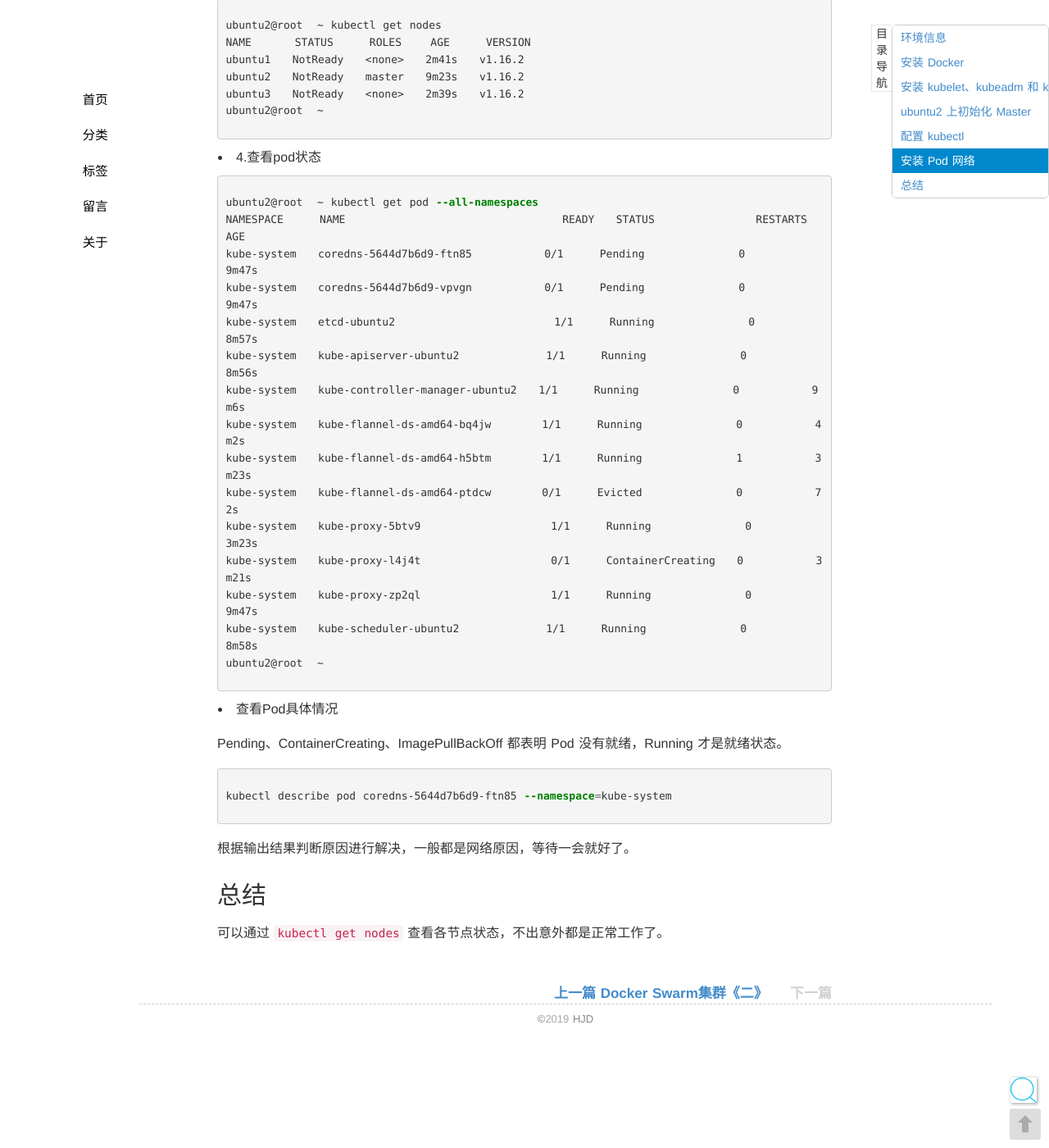
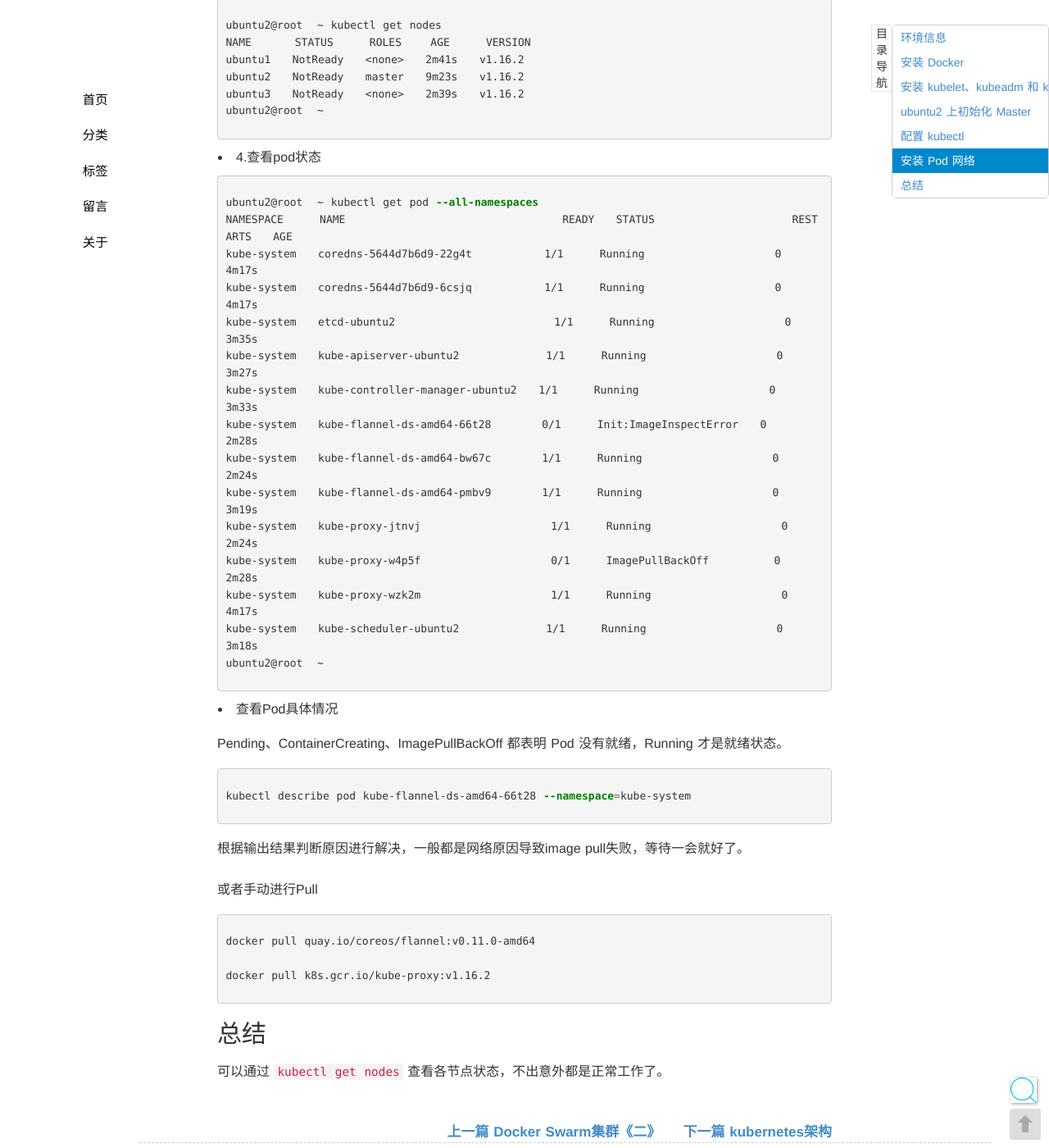
Before and after one commit to seekplum/seekplum.github.io, a Jekyll site: the page built from _posts/2019-10-22-deploy-kubernetes-cluster.md, in a window 1280 px wide and 1400 px high, scrolled down 2246 px. Shown: the whole window at 82% size. Built offline with Jekyll 4.4.1, drawn with Linux system fonts in a browser that asks for light colours; comment, search, counter and statistics services are not loaded.

Commit message:
ADD: kubernetes架构

````diff
--- a/_posts/2019-10-22-deploy-kubernetes-cluster.md
+++ b/_posts/2019-10-22-deploy-kubernetes-cluster.md
@@ -108,19 +108,19 @@ ubuntu2@root  ~
 
 ```bash
 ubuntu2@root  ~ kubectl get pod --all-namespaces
-NAMESPACE     NAME                              READY   STATUS              RESTARTS   AGE
-kube-system   coredns-5644d7b6d9-ftn85          0/1     Pending             0          9m47s
-kube-system   coredns-5644d7b6d9-vpvgn          0/1     Pending             0          9m47s
-kube-system   etcd-ubuntu2                      1/1     Running             0          8m57s
-kube-system   kube-apiserver-ubuntu2            1/1     Running             0          8m56s
-kube-system   kube-controller-manager-ubuntu2   1/1     Running             0          9m6s
-kube-system   kube-flannel-ds-amd64-bq4jw       1/1     Running             0          4m2s
-kube-system   kube-flannel-ds-amd64-h5btm       1/1     Running             1          3m23s
-kube-system   kube-flannel-ds-amd64-ptdcw       0/1     Evicted             0          72s
-kube-system   kube-proxy-5btv9                  1/1     Running             0          3m23s
-kube-system   kube-proxy-l4j4t                  0/1     ContainerCreating   0          3m21s
-kube-system   kube-proxy-zp2ql                  1/1     Running             0          9m47s
-kube-system   kube-scheduler-ubuntu2            1/1     Running             0          8m58s
+NAMESPACE     NAME                              READY   STATUS                   RESTARTS   AGE
+kube-system   coredns-5644d7b6d9-22g4t          1/1     Running                  0          4m17s
+kube-system   coredns-5644d7b6d9-6csjq          1/1     Running                  0          4m17s
+kube-system   etcd-ubuntu2                      1/1     Running                  0          3m35s
+kube-system   kube-apiserver-ubuntu2            1/1     Running                  0          3m27s
+kube-system   kube-controller-manager-ubuntu2   1/1     Running                  0          3m33s
+kube-system   kube-flannel-ds-amd64-66t28       0/1     Init:ImageInspectError   0          2m28s
+kube-system   kube-flannel-ds-amd64-bw67c       1/1     Running                  0          2m24s
+kube-system   kube-flannel-ds-amd64-pmbv9       1/1     Running                  0          3m19s
+kube-system   kube-proxy-jtnvj                  1/1     Running                  0          2m24s
+kube-system   kube-proxy-w4p5f                  0/1     ImagePullBackOff         0          2m28s
+kube-system   kube-proxy-wzk2m                  1/1     Running                  0          4m17s
+kube-system   kube-scheduler-ubuntu2            1/1     Running                  0          3m18s
 ubuntu2@root  ~
 ```
 
@@ -129,10 +129,18 @@ ubuntu2@root  ~
 Pending、ContainerCreating、ImagePullBackOff 都表明 Pod 没有就绪，Running 才是就绪状态。
 
 ```bash
-kubectl describe pod coredns-5644d7b6d9-ftn85 --namespace=kube-system
+kubectl describe pod kube-flannel-ds-amd64-66t28 --namespace=kube-system
 ```
 
-根据输出结果判断原因进行解决，一般都是网络原因，等待一会就好了。
+根据输出结果判断原因进行解决，一般都是网络原因导致image pull失败，等待一会就好了。
+
+或者手动进行Pull
+
+```bash
+docker pull quay.io/coreos/flannel:v0.11.0-amd64
+
+docker pull k8s.gcr.io/kube-proxy:v1.16.2
+```
 
 ## 总结
 
````
Also changed, not shown: _posts/2019-10-27-kubernetes-architecture.md (added, +53 -0 lines).
